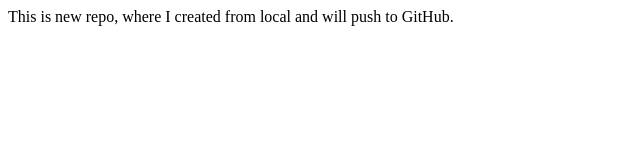
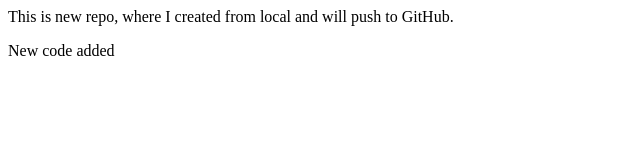
Before and after one commit to Ankit2826/localrepo, a plain HTML site: page index.html in a window 1280 px wide. Shown: the full height of the page, 0-640 px from the left. Drawn offline with Linux system fonts and the light colour scheme.

Commit message:
newly added

```diff
--- a/index.html
+++ b/index.html
@@ -1 +1,2 @@
 <p> This is new repo, where I created from local and will push to GitHub.</p>
+<p>New code added</p>
```
